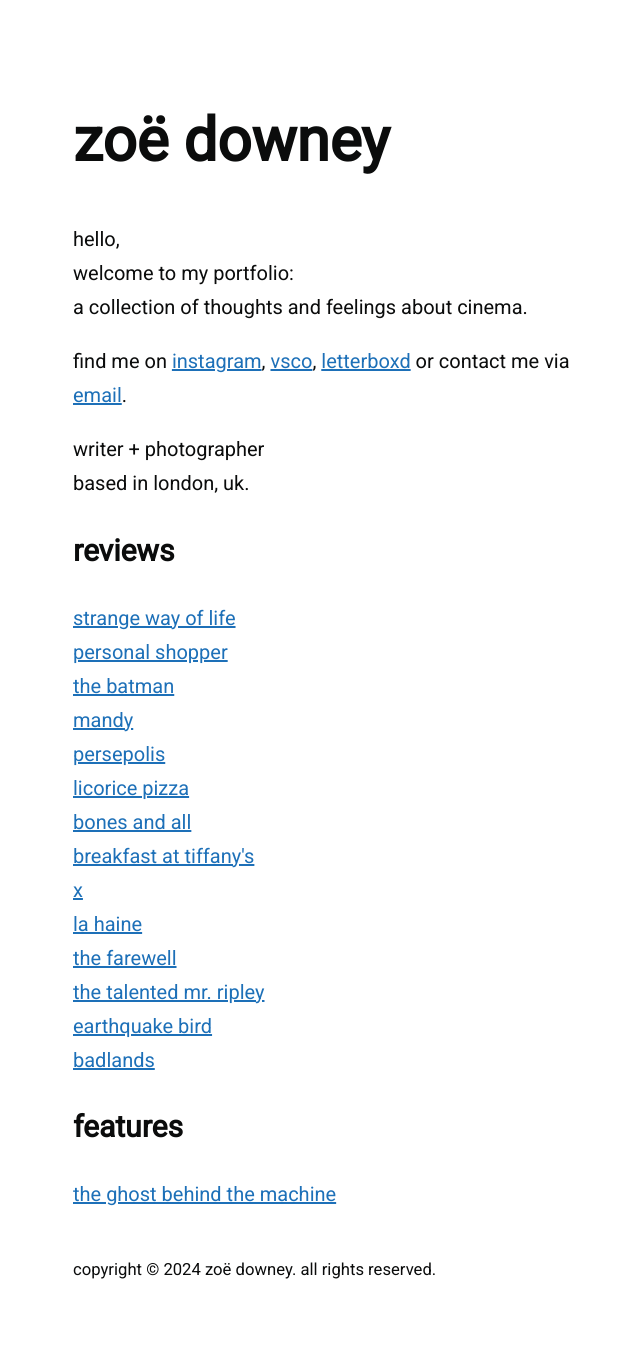
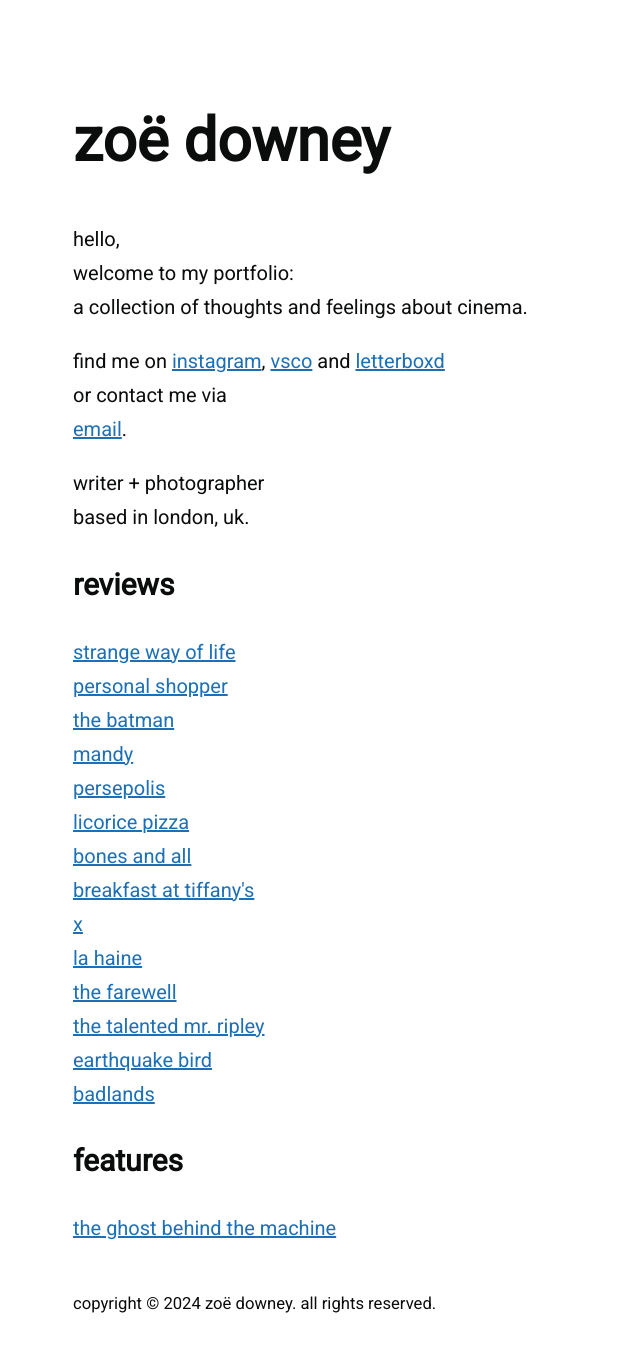
Before and after one commit to zoeurl/zoedowney.github.io, a Jekyll site: the page built from index.html, in a window 1280 px wide. Shown: the whole page, without its empty margins (167-807 px from the left). Built offline with Jekyll 4.4.1, drawn with Linux system fonts in a browser that asks for light colours; before the commit the page ends 1325 px from its top, so only the background shows below that.

Commit message:
Update index.html

```diff
--- a/index.html
+++ b/index.html
@@ -8,7 +8,8 @@
 <br>welcome to my portfolio:
 <br>a collection of thoughts and feelings about cinema.
 </p>
-find me on <a href="https://www.instagram.com/zoeurl/">instagram</a>, <a href="https://vsco.co/zoeurl/gallery">vsco</a>, <a href="https://letterboxd.com/zoedowney/">letterboxd</a> or contact me via <br><a href="mailto:{{site.email}}">email</a>.
+find me on <a href="https://www.instagram.com/zoeurl/">instagram</a>, <a href="https://vsco.co/zoeurl/gallery">vsco</a> and <a href="https://letterboxd.com/zoedowney/">letterboxd</a>
+<br>or contact me via <br><a href="mailto:{{site.email}}">email</a>.
 </p>
 writer + photographer
 <br>based in london, uk.
```
